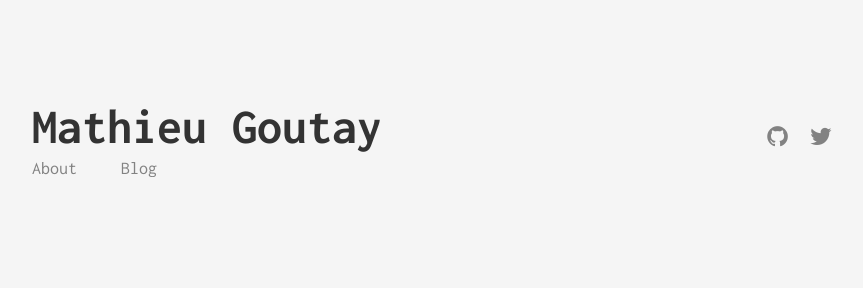
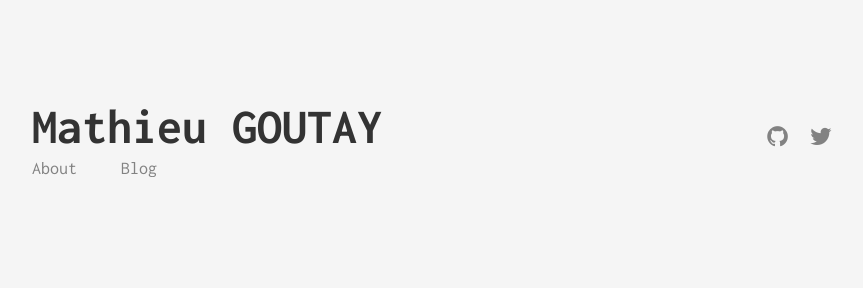
Before and after one commit to goutaymathieu/goutaymathieu.github.io, a Jekyll site: the page built from index.html, in a window 1280 px wide. Shown: the top 288 px of the page, without its empty margins (208-1071 px from the left). Built offline with Jekyll 4.4.1, drawn with Linux system fonts in a browser that asks for light colours.

```diff
--- a/_config.yml
+++ b/_config.yml
@@ -1,5 +1,5 @@
 # Site settings
-title: Mathieu Goutay
+title: Mathieu GOUTAY
 description: >
   Mathieu Goutay's personal website
 
```
